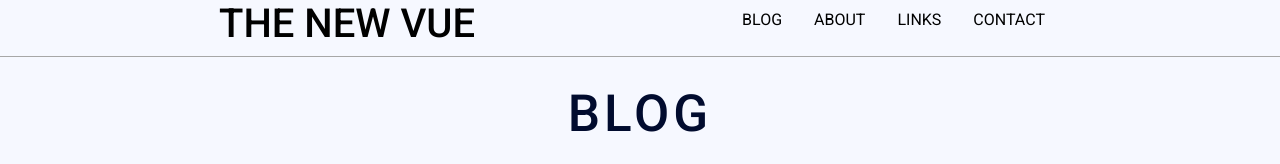
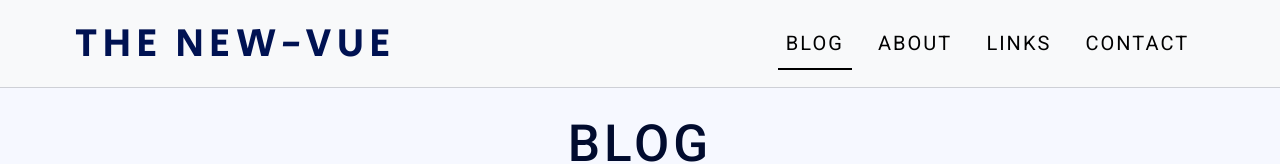
Before and after one commit to YanisJdz/new-vue, a Vue app: page / in a window 1280 px wide. Shown: the top 164 px of the page. Built offline with nearby package versions, Linux system fonts and the light colour scheme.

Commit message:
fix header 1

```diff
--- a/src/App.vue
+++ b/src/App.vue
@@ -1,16 +1,16 @@
 <template>
   <div id="app">
-    <HeaderPreview />
+    <Header/>
 
     <router-view/>
   </div>
 </template>
 <script>
-import HeaderPreview from '@/components/HeaderPreview.vue'
+import Header from '@/components/Header.vue'
 
 export default {
   components: {
-    HeaderPreview,
+    Header,
   }
 }
 </script>
```
